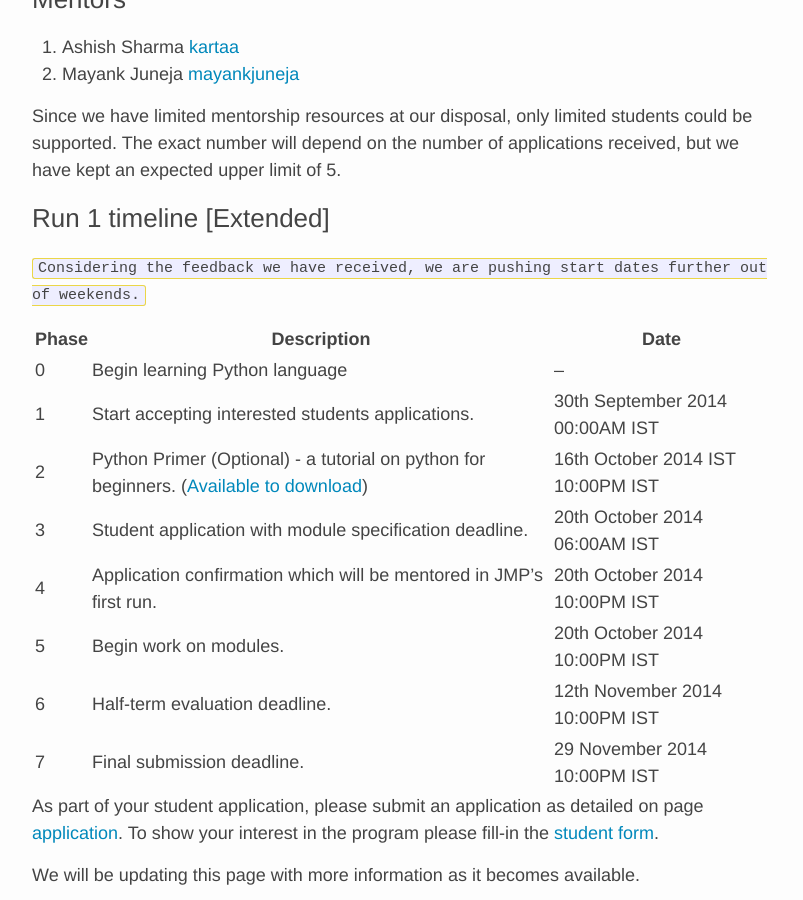
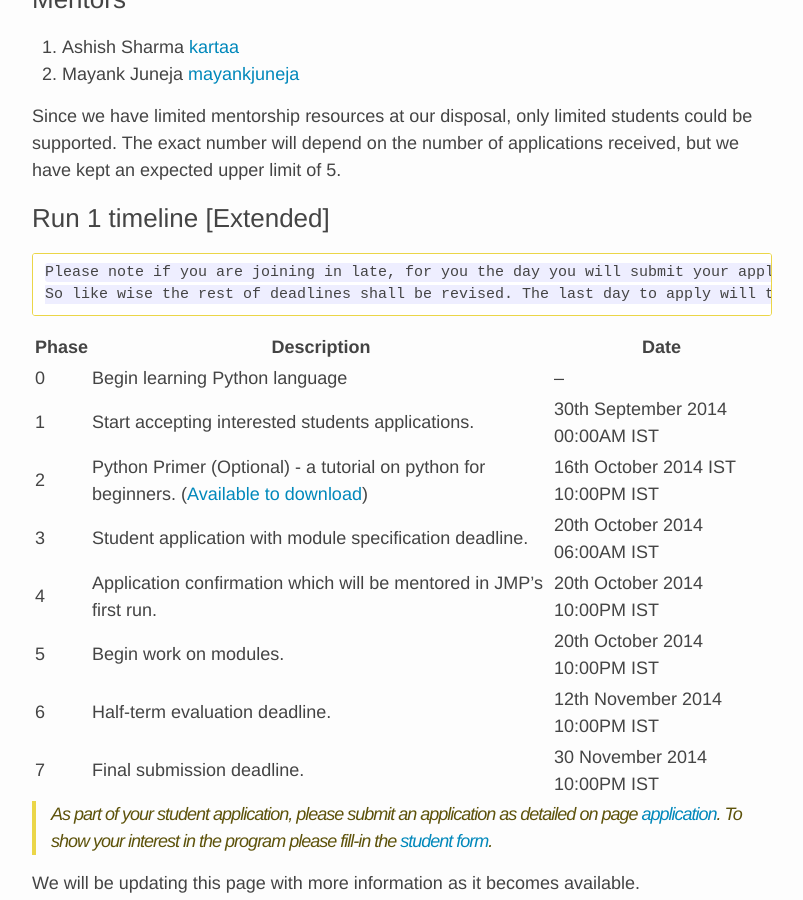
Before and after one commit to nextcraft/nextcraft.github.io, a Jekyll site: the page built from projects/JMP.md, in a window 1280 px wide and 900 px high, scrolled down 932 px. Shown: the whole window, without its empty margins (238-1041 px from the left). Built offline with Jekyll 4.4.1, drawn with Linux system fonts in a browser that asks for light colours; comment, search, counter and statistics services are not loaded.

Commit message:
Updates to student program to accommodate
Since many students have different timelines we are keeping a moving
window style timelines for projects. When a student will join in the
program we will have a timeline just for that project.

````diff
--- a/projects/JMP.md
+++ b/projects/JMP.md
@@ -32,7 +32,9 @@ On successful completion of the modules project, we would also be hosting the pr
 Since we have limited mentorship resources at our disposal, only limited students could be supported. The exact number will depend on the number of applications received, but we have kept an expected upper limit of 5.
 
 ### Run 1 timeline [Extended]
-```Considering the feedback we have received, we are pushing start dates further out of weekends.
+```
+Please note if you are joining in late, for you the day you will submit your application will be considered the date mentioned in 3rd phase.
+So like wise the rest of deadlines shall be revised. The last day to apply will thus become 20th November.
 ```
 
 | Phase  | Description  | Date |
@@ -44,10 +46,10 @@ Since we have limited mentorship resources at our disposal, only limited student
 | 4  | Application confirmation which will be mentored in JMP's first run.  | 20th October 2014 10:00PM IST  |
 | 5  | Begin work on modules.  | 20th October 2014 10:00PM IST   |
 | 6  | Half-term evaluation deadline.  | 12th November 2014 10:00PM IST  |
-| 7  | Final submission deadline.  | 29 November 2014 10:00PM IST  |
+| 7  | Final submission deadline.  | 30 November 2014 10:00PM IST  |
 
-As part of your student application, please submit an application as detailed on page [application][application].
-To show your interest in the program please fill-in the [student form][form].
+> As part of your student application, please submit an application as detailed on page [application][application].
+> To show your interest in the program please fill-in the [student form][form].
 
 
 We will be updating this page with more information as it becomes available.
````
Also changed, not shown: images/jmp-poster.PNG, 1 other file.
